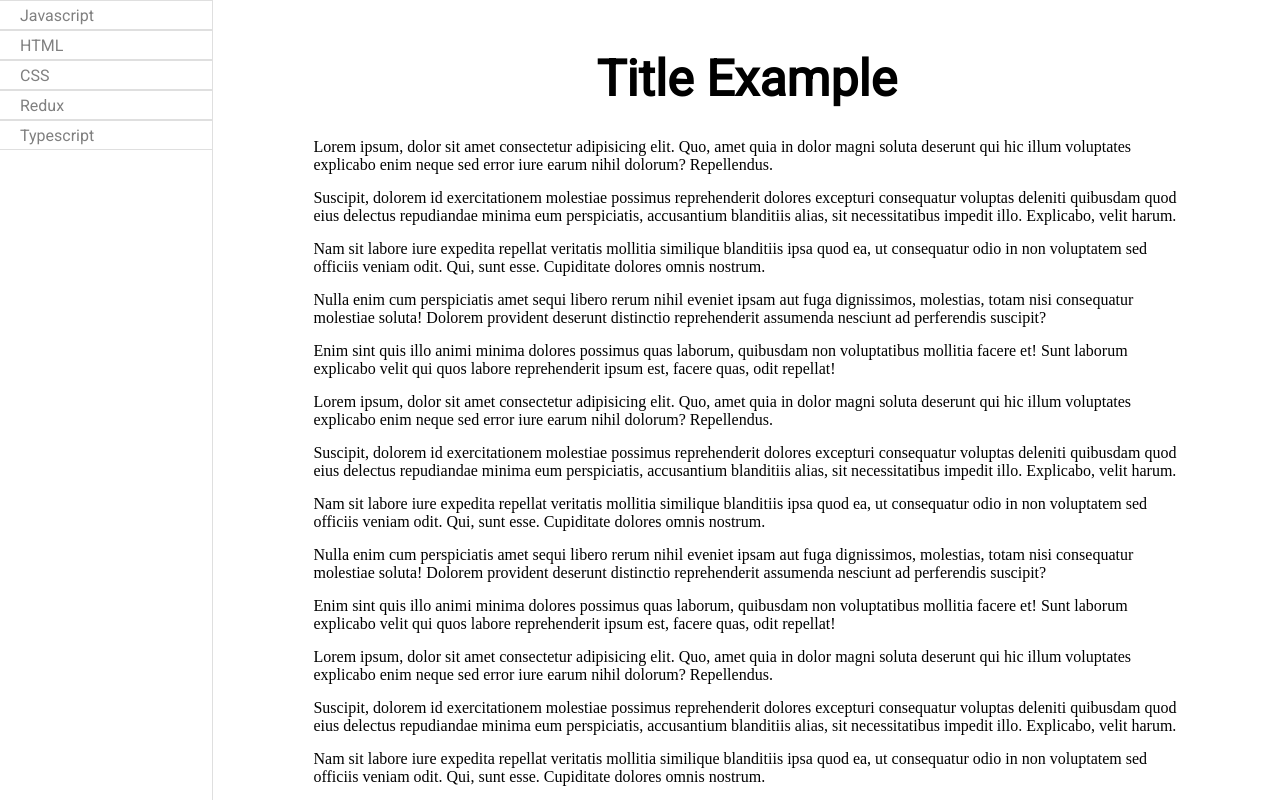
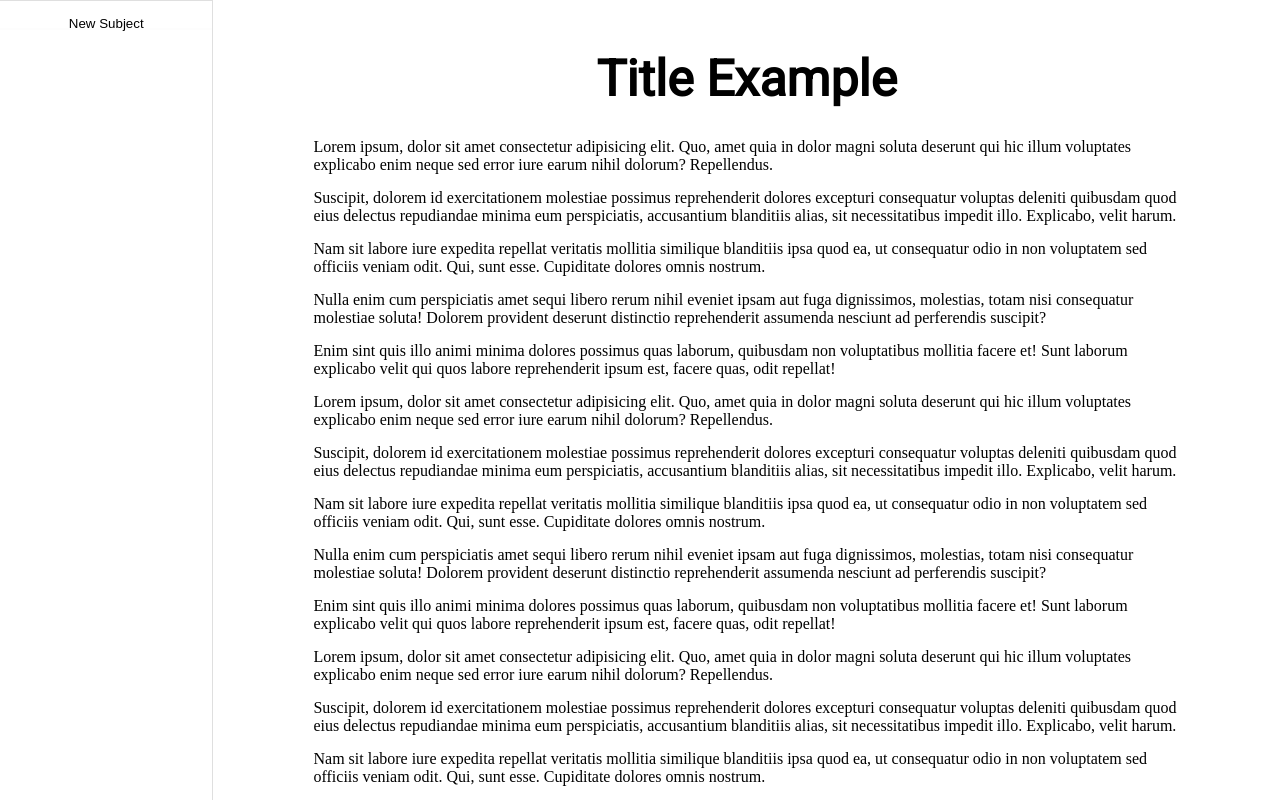
Before and after one commit to SteinGabriel/learning-journal, a React (Create React App) app: page / in a window 1280 px wide. Built offline with nearby package versions, Linux system fonts and the light colour scheme; a web font is replaced by a local one.

Commit message:
Implementing TypeScript to the project.

```diff
--- /dev/null
+++ b/src/components/styles/common.css
@@ -0,0 +1,28 @@
+:root {
+  --primary-color: '#D7EFEE';
+}
+
+.subject-container {
+  height: 30px;
+  max-height: 30px !important;
+  border-top: 1px solid rgba(0, 0, 0, 0.125);
+  border-bottom: 2px solid rgba(237, 237, 237, 0.125);
+  padding-bottom: 5px;
+  padding-top: 5px;
+  margin-bottom: 1px;
+}
+
+.subject-container button {
+  width: 100%;
+  border: none;
+  height: auto;
+  padding: 0.6rem 0;
+  display: inline-block;
+  align-items: center;
+  background-color: var(--primary-color);
+}
+
+.subject-title {
+  margin-left: 20px;
+  font-weight: 500;
+}
--- a/src/components/subject.jsx
+++ b/src/components/subject.jsx
@@ -1,23 +1,11 @@
 import React, { Component } from 'react'
 import styled from 'styled-components'
+import './styles/common.css'
 
 const Container = styled.div`
   height: auto;
   align-items: center;
-  color: gray;
-`
-
-const TitleContainer = styled.div`
-  height: 30px;
-  max-height: 30px !important;
-  border-top: 1px solid rgba(0, 0, 0, 0.125);
-  border-bottom: 1px solid rgba(0, 0, 0, 0.125);
-  padding-bottom: 5px;
-  padding-top: 5px;
-`
-
-const Title = styled.p`
-  margin-left: 20px;
+  color: rgb(35, 35, 35);
 `
 
 const ArticlesContainer = styled.div`
@@ -46,11 +34,12 @@ class Subject extends Component {
     const { title, parentId, articleId } = this.props
     return (
       <Container>
-        <TitleContainer
+        <div
+          className="subject-container"
           onClick={() => this.setState({ hidden: !this.state.hidden })}
         >
-          <Title>{title}</Title>
-        </TitleContainer>
+          <p className="subject-title">{title}</p>
+        </div>
         <ArticlesContainer hidden={this.state.hidden}>
           {articles.map(article => (
             <Article key={articles.id}>{article.title}</Article>
--- a/src/components/subjects.jsx
+++ b/src/components/subjects.jsx
@@ -1,21 +1,30 @@
 import React, { Component } from 'react'
 import styled from 'styled-components'
 import Subject from './subject'
+import './styles/common.css'
 
 const Container = styled.section`
   max-width: 240px;
   min-width: 100px;
   width: 20%;
-  height: 100vh
-  border-right: 1px solid rgba(0,0,0,0.125)
+  height: 100vh;
+  border-right: 1px solid rgba(0, 0, 0, 0.125);
+`
+
+const NewSubject = styled.button`
+  height: 100%;
+  width: 100%;
+  display: flex;
+  align-items: center;
+  justify-content: center;
 `
 
 const subjects = [
-  { id: 1, title: 'Javascript', parent_id: 0, article_id: 0 },
-  { id: 2, title: 'HTML', parent_id: 0, article_id: 0 },
-  { id: 3, title: 'CSS', parent_id: 0, article_id: 0 },
-  { id: 4, title: 'Redux', parent_id: 0, article_id: 0 },
-  { id: 5, title: 'Typescript', parent_id: 0, article_id: 0 }
+  // { id: 1, title: 'Javascript', parent_id: 0, article_id: 0 },
+  // { id: 2, title: 'HTML', parent_id: 0, article_id: 0 },
+  // { id: 3, title: 'CSS', parent_id: 0, article_id: 0 },
+  // { id: 4, title: 'Redux', parent_id: 0, article_id: 0 },
+  // { id: 5, title: 'Typescript', parent_id: 0, article_id: 0 }
 ]
 
 // List of all subjects
@@ -23,6 +32,11 @@ class Subjects extends Component {
   render() {
     return (
       <Container>
+        {subjects.length === 0 && (
+          <div className="subject-container">
+            <button onClick={() => console.log('clicked')}> New Subject</button>
+          </div>
+        )}
         {subjects.map(subject => (
           <Subject key={subjects.id} title={subject.title} />
         ))}
--- /dev/null
+++ b/webpack.config.js
@@ -0,0 +1,23 @@
+var path = require('path')
+var config = {
+  entry: ['./App.tsx'],
+  output: {
+    path: path.resolve(__dirname, 'build'),
+    filename: 'bundle.js'
+  },
+  resolve: {
+    extensions: ['.ts', '.tsx', '.js']
+  },
+
+  module: {
+    loaders: [
+      {
+        test: /\.tsx?$/,
+        loader: 'ts-loader',
+        exclude: /node_modules/
+      }
+    ]
+  }
+}
+
+module.exports = config
```
Also changed, not shown: package.json (+5 -2 lines), tsconfig.json (added, +8 -0 lines), src/App.tsx (renamed from src/App.js), 1 other file (tests, documents, lock files or other folders).
